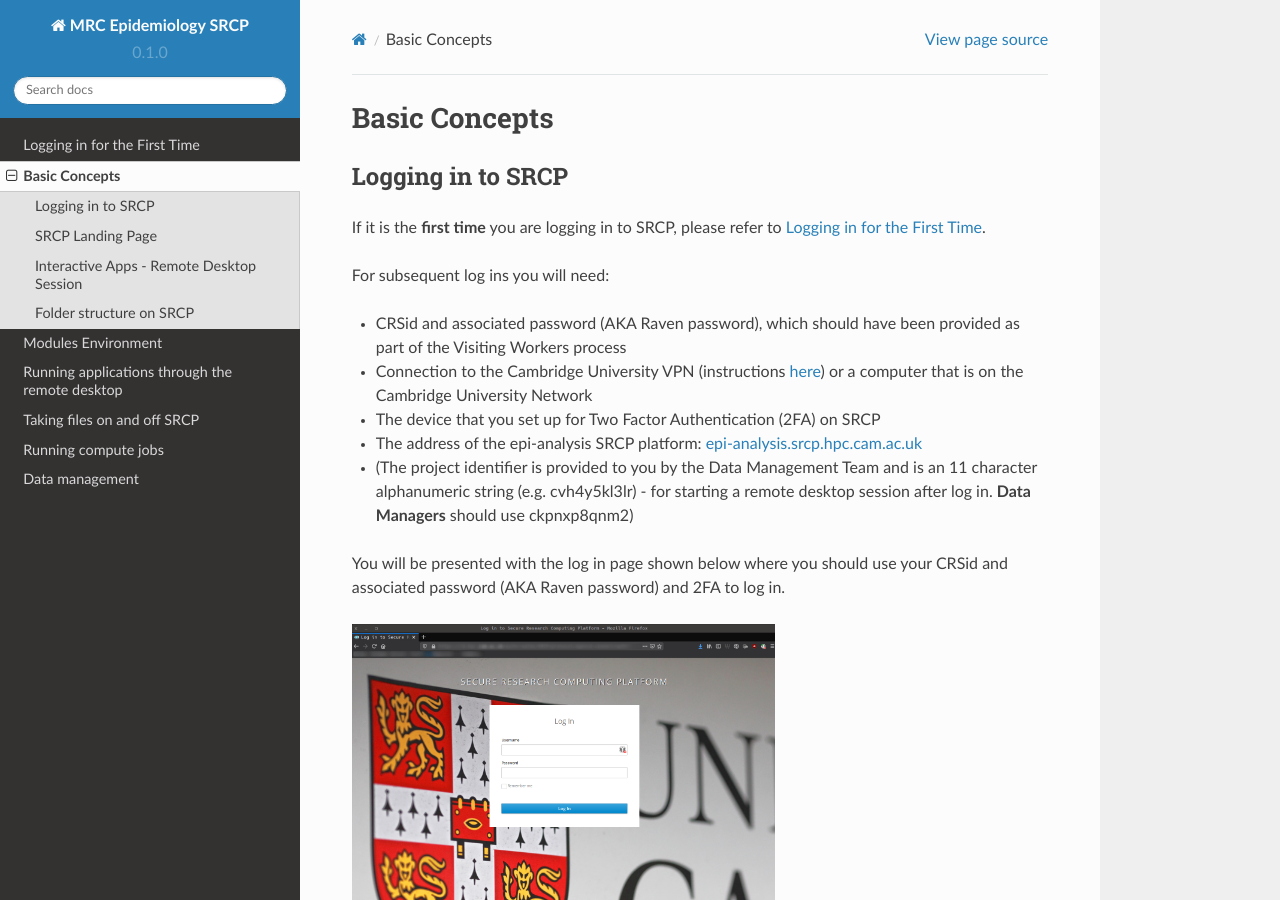
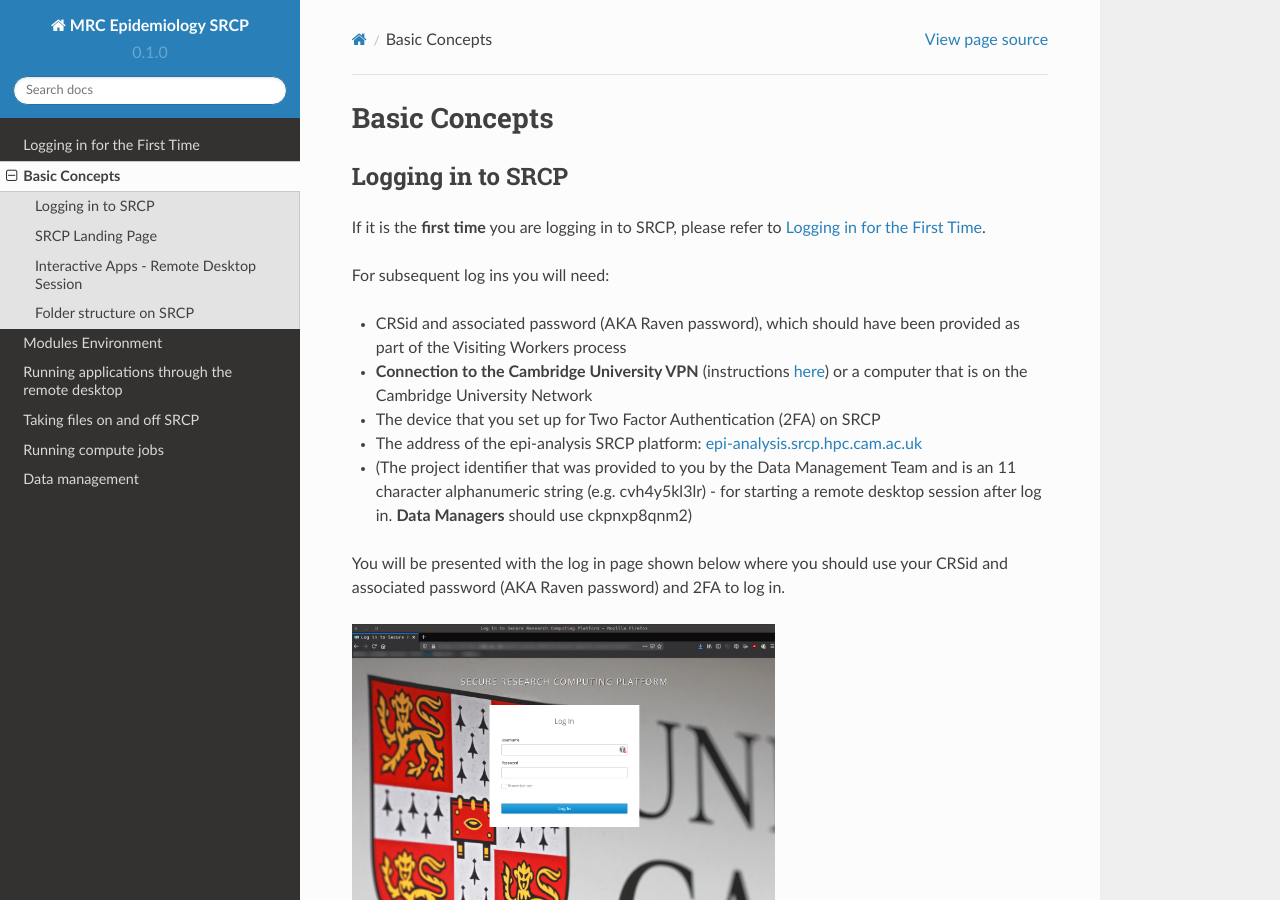
Before and after one commit to epi-analysis/SRCP_docs, a Sphinx documentation site: the page built from docs/source/01-Basic-Concepts.rst, in a window 1280 px wide and 900 px high. Built offline with Sphinx 7.4.7 and the Read the Docs theme 2.0.0, drawn with Linux system fonts in a browser that asks for light colours.

Commit message:
Update 01-Basic-Concepts.rst

```diff
--- a/docs/source/01-Basic-Concepts.rst
+++ b/docs/source/01-Basic-Concepts.rst
@@ -8,10 +8,10 @@
 For subsequent log ins you will need:
 
 -  CRSid and associated password (AKA Raven password), which should have been provided as part of the Visiting Workers process
--  Connection to the Cambridge University VPN (instructions `here <https://help.uis.cam.ac.uk/service/network-services/remote-access/uis-vpn>`__) or a computer that is on the Cambridge University Network
+-  **Connection to the Cambridge University VPN** (instructions `here <https://help.uis.cam.ac.uk/service/network-services/remote-access/uis-vpn>`__) or a computer that is on the Cambridge University Network
 -  The device that you set up for Two Factor Authentication (2FA) on SRCP
 -  The address of the epi-analysis SRCP platform: `epi-analysis.srcp.hpc.cam.ac.uk <https://epi-analysis.srcp.hpc.cam.ac.uk/>`__
--  (The project identifier is provided to you by the Data Management Team and is an 11 character alphanumeric string (e.g. cvh4y5kl3lr) - for starting a remote desktop session after log in. **Data Managers** should use ckpnxp8qnm2)
+-  (The project identifier that was provided to you by the Data Management Team and is an 11 character alphanumeric string (e.g. cvh4y5kl3lr) - for starting a remote desktop session after log in. **Data Managers** should use ckpnxp8qnm2)
 
 You will be presented with the log in page shown below where you should use your CRSid and associated password (AKA Raven password) and 2FA to log in.
 
```
